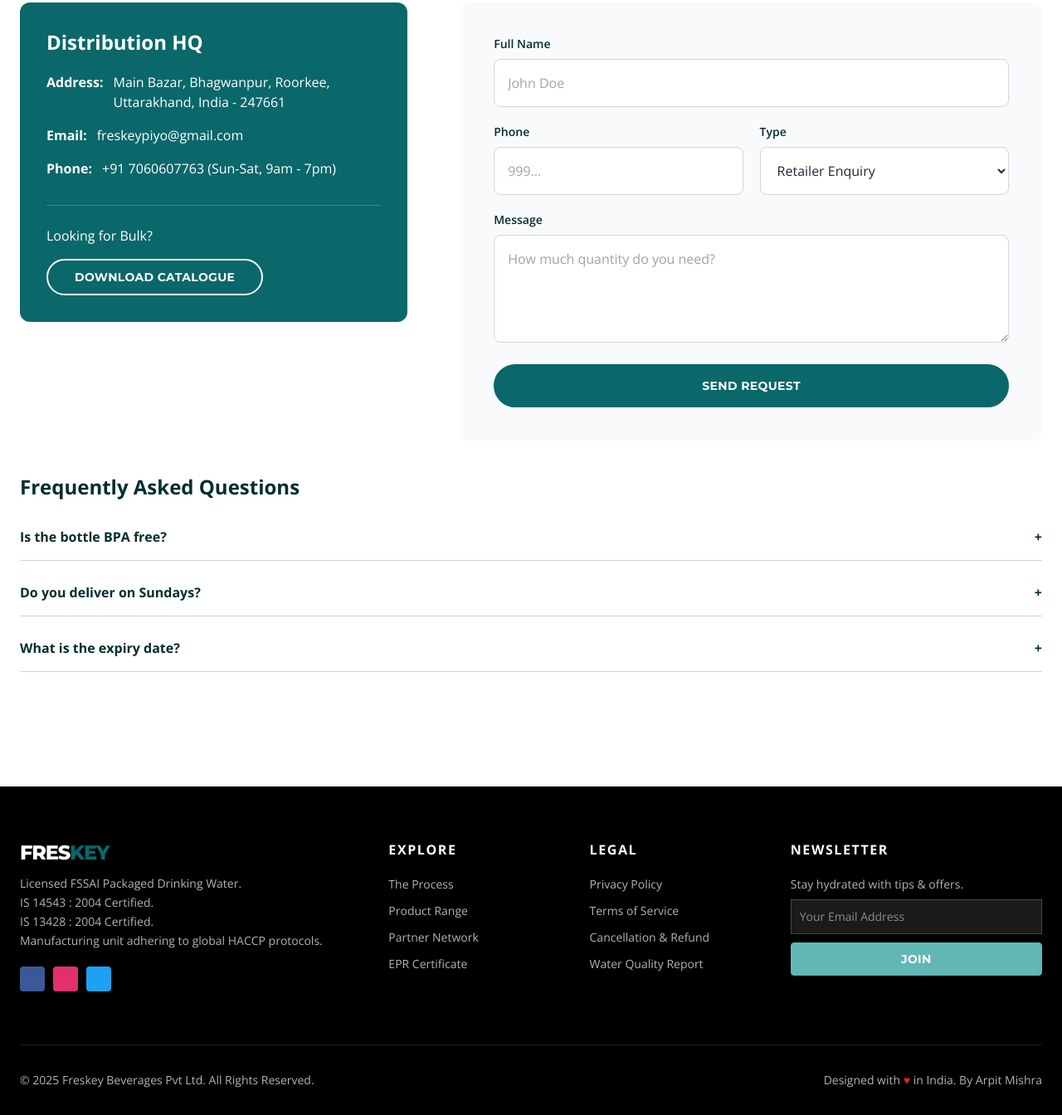
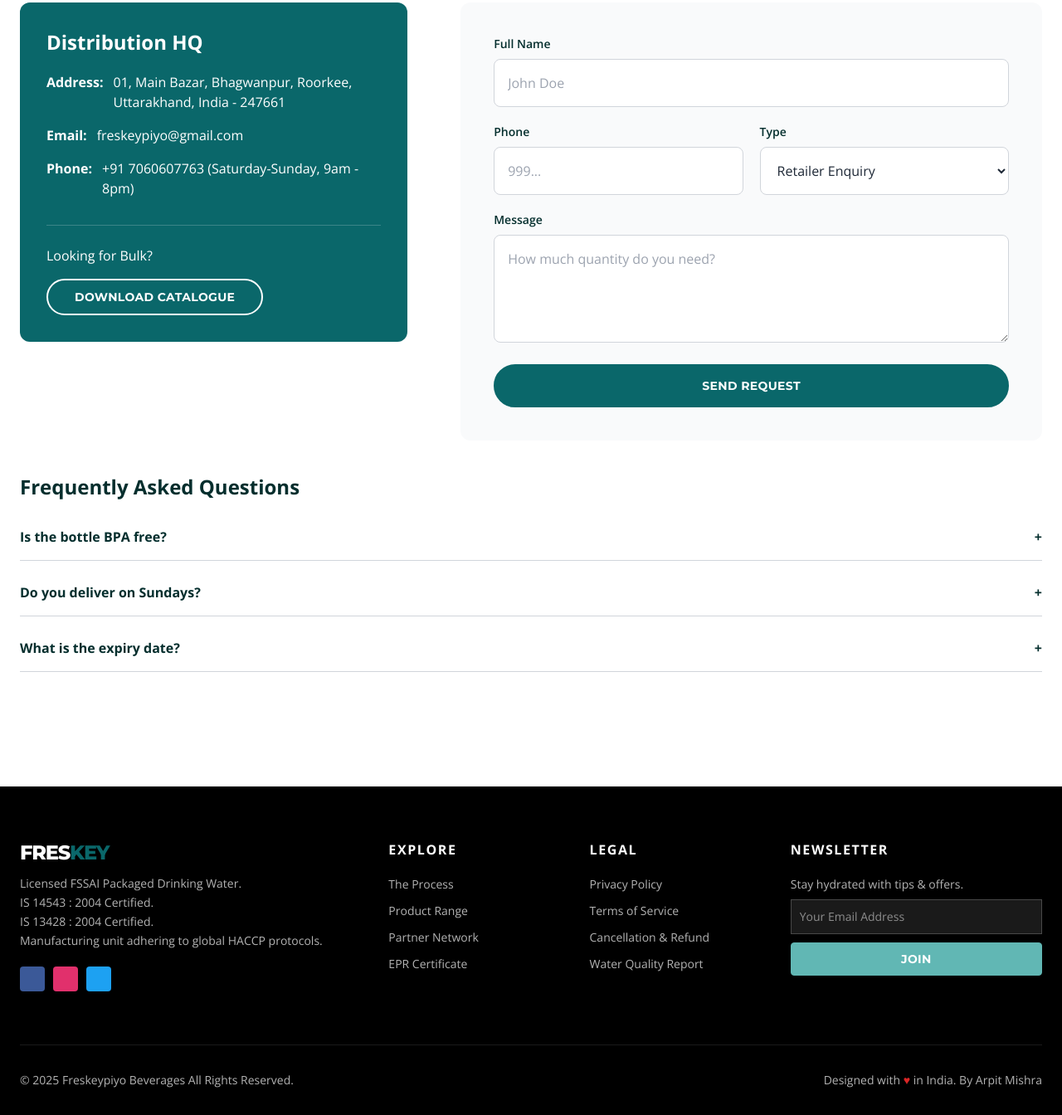
Before and after one commit to freskeypiyo/water, a plain HTML site: page index.html in a window 1280 px wide. Shown: the part 5857-7201 px from the top of the page at 83% size. Drawn offline with nearby package versions, Linux system fonts and the light colour scheme.

Commit message:
Update index.html

```diff
--- a/index.html
+++ b/index.html
@@ -617,7 +617,7 @@
                     <ul class="space-y-4">
                         <li class="flex items-start gap-3">
                             <strong>Address:</strong>
-                            <span>Main Bazar, Bhagwanpur, Roorkee, Uttarakhand, India - 247661</span>
+                            <span>01, Main Bazar, Bhagwanpur, Roorkee, Uttarakhand, India - 247661</span>
                         </li>
                         <li class="flex items-start gap-3">
                             <strong>Email:</strong>
@@ -625,7 +625,7 @@
                         </li>
                         <li class="flex items-start gap-3">
                             <strong>Phone:</strong>
-                            <span>+91 7060607763 (Sun-Sat, 9am - 7pm)</span>
+                            <span>+91 7060607763 (Saturday-Sunday, 9am - 8pm)</span>
                         </li>
                     </ul>
 
@@ -738,7 +738,7 @@
             </div>
 
             <div class="py-8 flex flex-col md:flex-row justify-between items-center gap-5">
-                <div>&copy; 2025 Freskey Beverages Pvt Ltd. All Rights Reserved.</div>
+                <div>&copy; 2025 Freskeypiyo Beverages All Rights Reserved.</div>
                 <div>Designed with <span class="text-red-600">&hearts;</span> in India. By Arpit Mishra</div>
             </div>
         </div>
```
